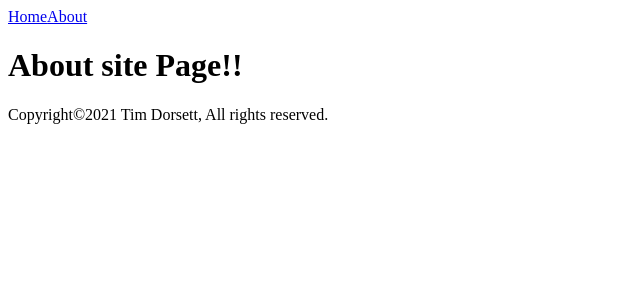
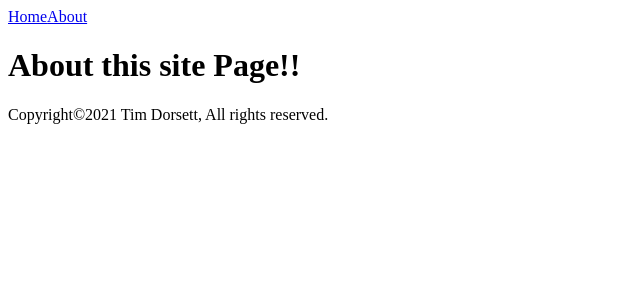
Before and after one commit to timaldo/next-app, a Next.js app: page /about in a window 1280 px wide. Shown: the top 300 px of the page, without its empty margins (0-640 px from the left). Built offline with nearby package versions, Linux system fonts and the light colour scheme.

Commit message:
change copy on about page

```diff
--- a/pages/about.js
+++ b/pages/about.js
@@ -1,5 +1,5 @@
 const AboutPage = () => {
-  return <h1>About site Page!!</h1>;
+  return <h1>About this site Page!!</h1>;
 };
 
 export default AboutPage;
```
